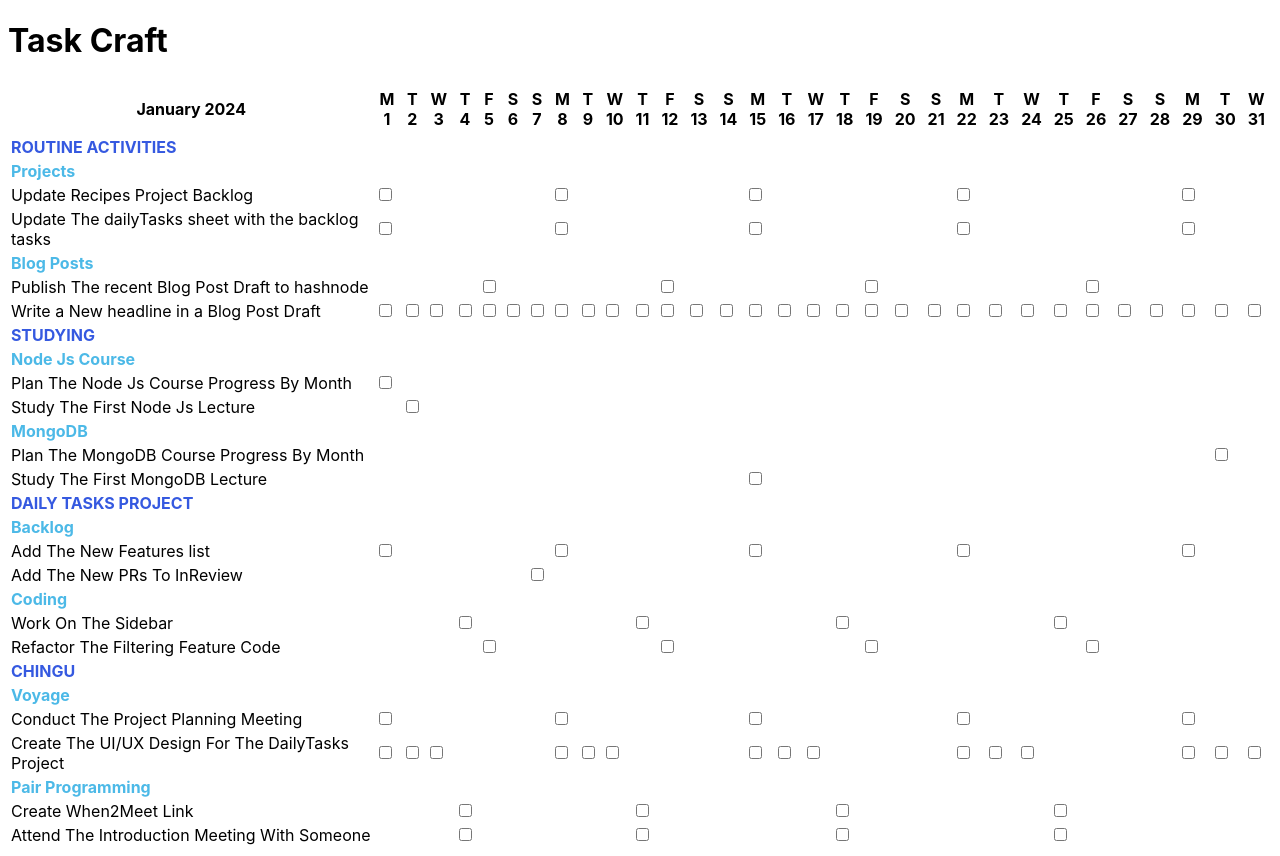
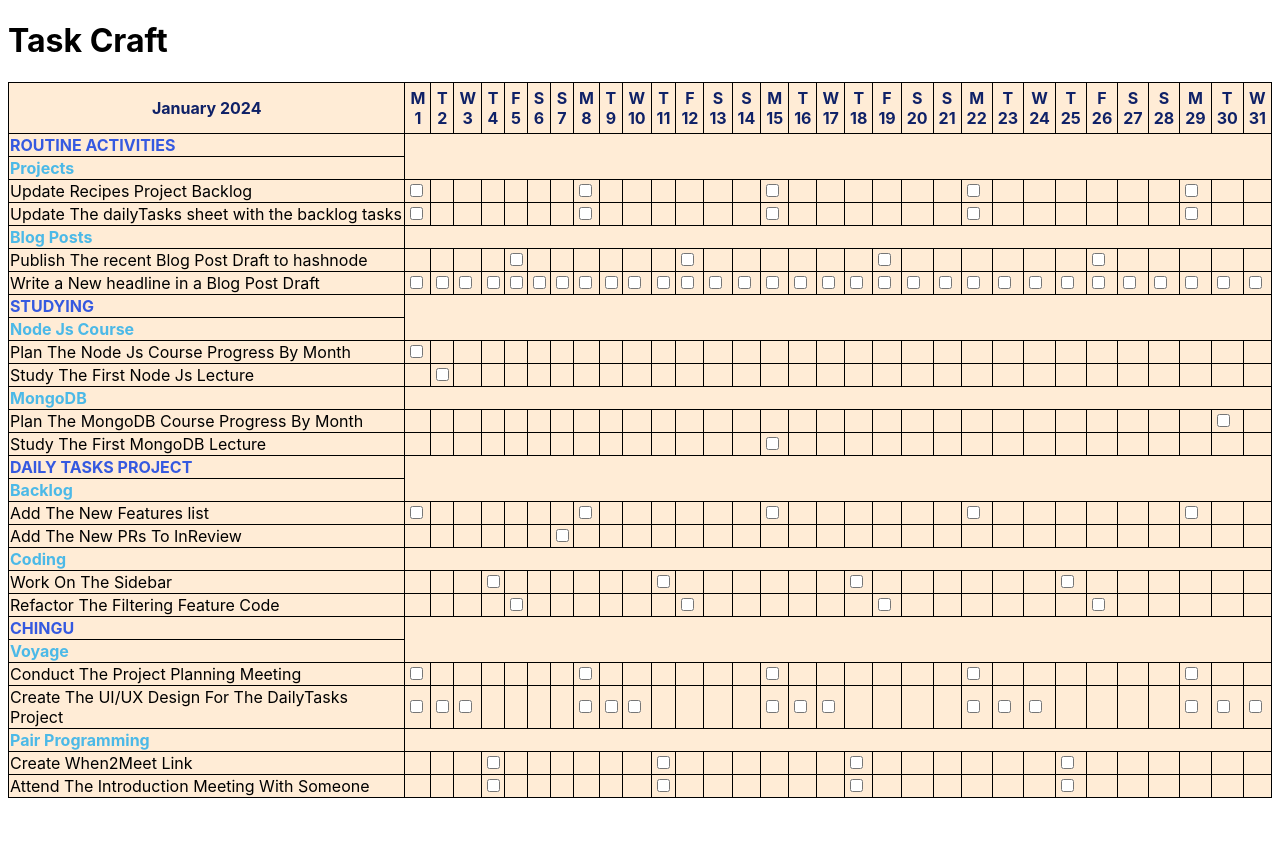
Before and after one commit to chingu-voyages/v47-tier2-team-11, a React (Vite) app in the folder task-craft/: page / in a window 1280 px wide. After the commit the page ends 806 px from the top, so only its background shows below. Built offline with nearby package versions, Linux system fonts and the light colour scheme.

Commit message:
Update css for table

```diff
--- /dev/null
+++ b/task-craft/src/App.css
@@ -0,0 +1,10 @@
+table,
+th,
+td {
+  border: 1px solid black;
+  border-collapse: collapse;
+  background: #ffecd6;
+}
+th {
+  color: #0f2167;
+}
--- a/task-craft/src/App.jsx
+++ b/task-craft/src/App.jsx
@@ -3,7 +3,7 @@ import Header from "./components/Header";
 import DateComponent from "./components/DateComponent";
 import Category from "./components/Category";
 import jsonData from "./assets/tasks.json";
-
+import "./App.css";
 const App = () => {
   const [data, setData] = useState(null);
   const [datesAndDays, setDatesAndDays] = useState([]);
```
